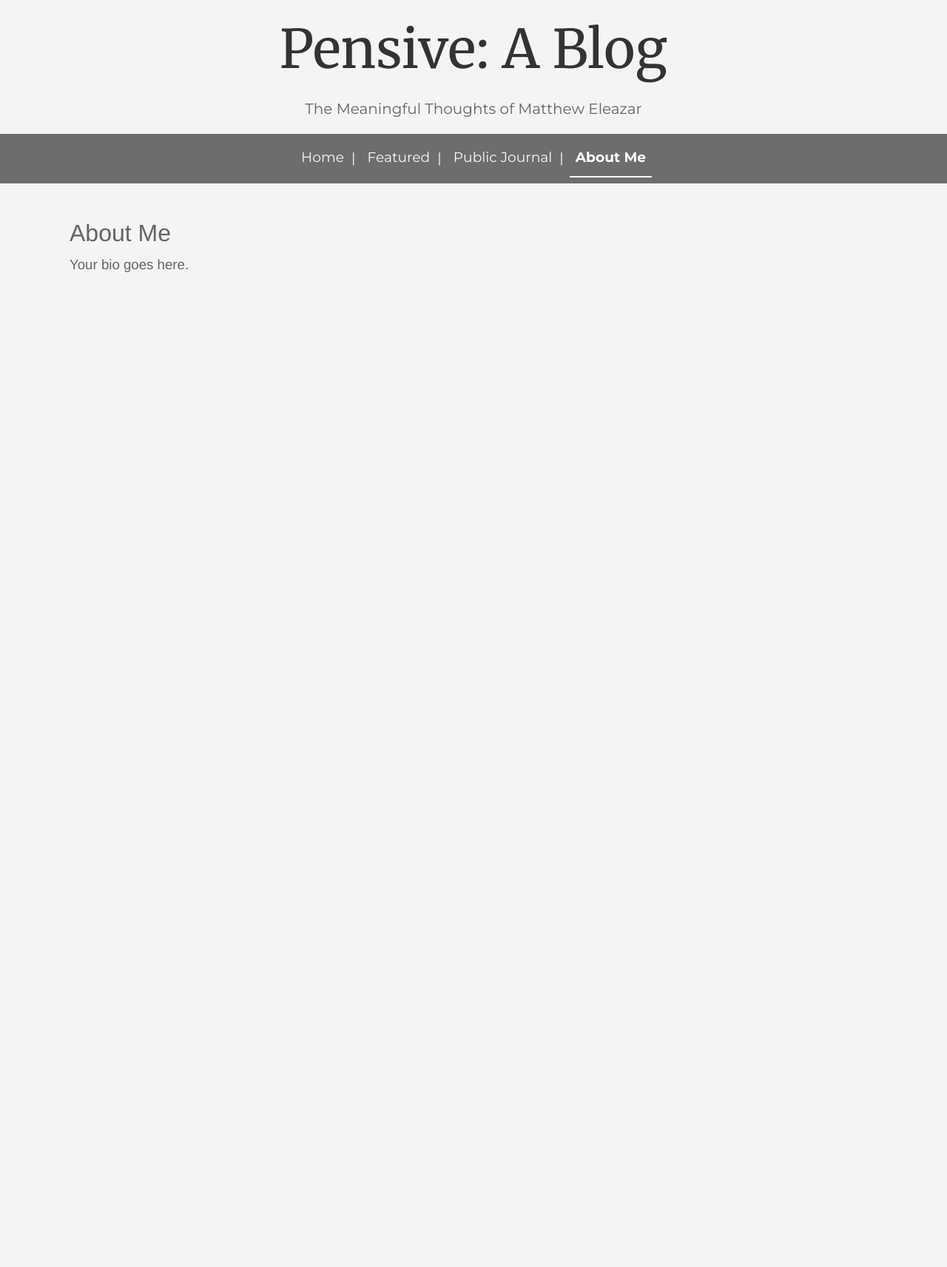
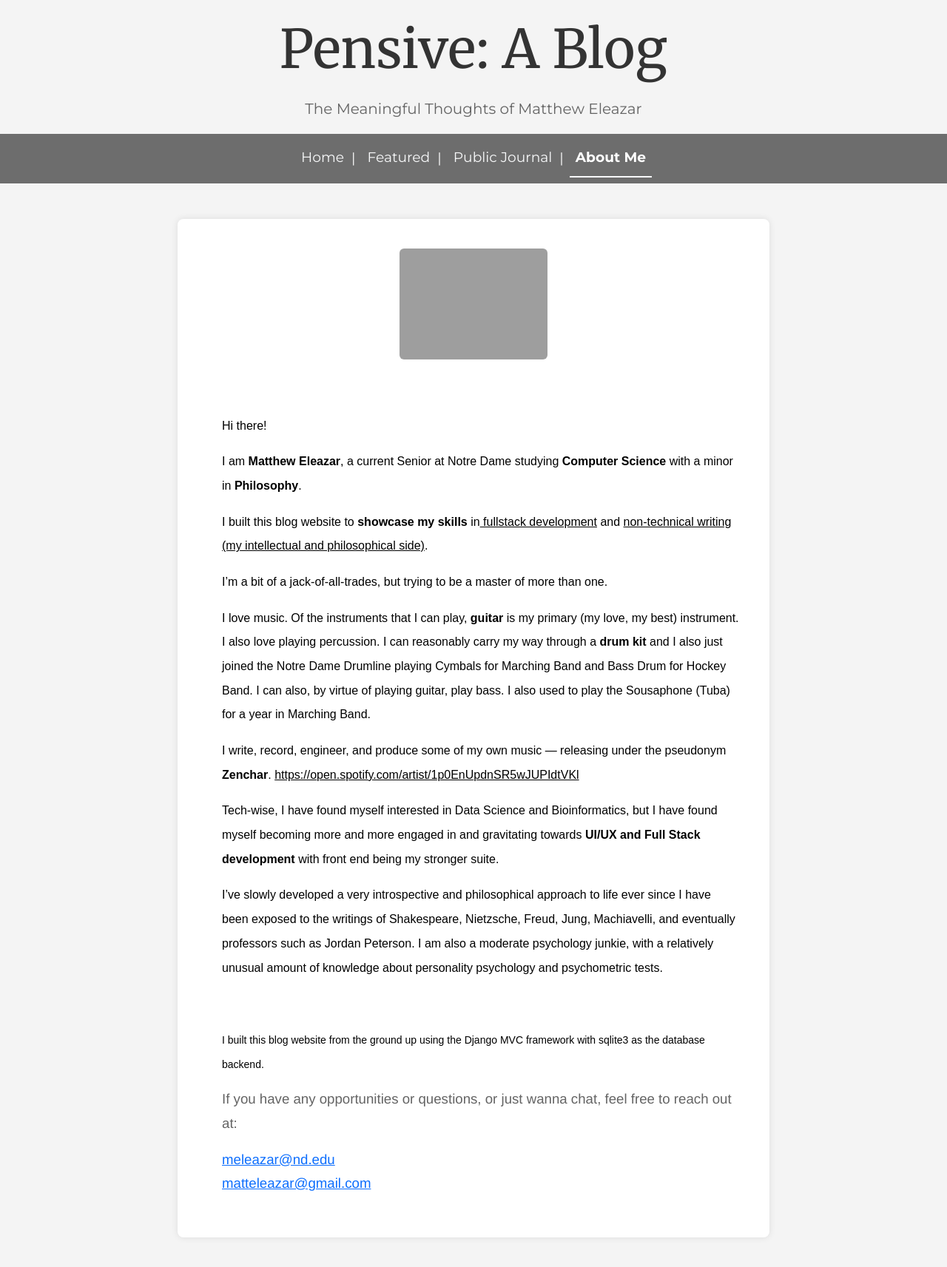
Before and after one commit to lynx-zenchar/thepensiveDjango, a Django app: page /about/ in a window 1280 px wide. Shown: the whole page at 74% size. Before the commit the page ends 368 px from the top, so only its background shows below. Run offline with Django 5.2, Linux system fonts and the light colour scheme; data comes from the database, SQL or seed files in the repository; both versions use the stored data as it was after the commit; some libraries are stand-ins or nearby versions; grey boxes are pictures that could not be loaded.

Commit message:
added about page and favicon

```diff
--- a/blog/models.py
+++ b/blog/models.py
@@ -29,3 +29,31 @@ class Comment(models.Model):
 
     def __str__(self):
         return f'Comment by {self.author.username} on {self.blog_post.title}'
+
+class About(models.Model):
+    image = models.ImageField(
+        upload_to='blog_images/',
+        null=True,
+        blank=True,
+        help_text="Upload an image for the About page (e.g., a profile picture)."
+    )
+    bio = RichTextUploadingField(
+        config_name='default',
+        help_text="Enter your bio with rich text formatting."
+    )
+    email_primary = models.EmailField(
+        max_length=254,
+        help_text="Primary contact email."
+    )
+    email_secondary = models.EmailField(
+        max_length=254,
+        blank=True,
+        help_text="Secondary contact email (optional)."
+    )
+
+    def __str__(self):
+        return "About Page Content"
+
+    class Meta:
+        verbose_name = "About Page"
+        verbose_name_plural = "About Pages"
--- a/blog/urls.py
+++ b/blog/urls.py
@@ -4,10 +4,11 @@ from django.urls import path
 from . import views
 
 urlpatterns = [
-    path('', views.home, name='home'),
-    path('blog/<int:blog_id>/', views.blog_detail, name='blog_detail'),
-    path('public_journal/', views.public_journal, name='public_journal'),
-    path('create_blog_post/', views.create_blog_post, name='create_blog_post'),
-    path('about/', views.about, name='about'),
-    path('featured/', views.featured, name='featured'),  # Added Featured URL
+    path('', views.home, name='home'),  # Home page
+    path('about/', views.about, name='about'),  # About page
+    path('featured/', views.featured, name='featured'),  # Featured page
+    path('blog/<int:blog_id>/', views.blog_detail, name='blog_detail'),  # Blog detail
+    path('public_journal/', views.public_journal, name='public_journal'),  # Public Journal
+    path('create_blog_post/', views.create_blog_post, name='create_blog_post'),  # Create Blog Post
+    # Add other URL patterns as needed
 ]
--- a/blog/views.py
+++ b/blog/views.py
@@ -1,7 +1,7 @@
 # thepensiveDjango/thepensive_django/blog/views.py
 
 from django.shortcuts import render, get_object_or_404, redirect
-from .models import BlogPost, Comment
+from .models import BlogPost, Comment, About
 from django.contrib.auth.decorators import login_required
 from .forms import BlogPostForm, CommentForm
 from django.contrib import messages
@@ -34,7 +34,11 @@ def create_blog_post(request):
     return render(request, 'blog/create_blog_post.html', {'form': form})
 
 def about(request):
-    return render(request, 'blog/about.html')
+    about_content = About.objects.first()
+    if not about_content:
+        # Optionally, log this event or notify an administrator
+        return render(request, 'blog/about.html', {'about': None})
+    return render(request, 'blog/about.html', {'about': about_content})
 
 def featured(request):
     featured_blogs = BlogPost.objects.filter(featured=True)
--- a/static/css/base.css
+++ b/static/css/base.css
@@ -194,3 +194,19 @@ header {
 .blog-link:hover {
     text-decoration: underline; /* Underline on hover */
 }
+
+
+.bio-content {
+    margin-top: 20px; /* Adds space above the bio content if needed */
+}
+
+/* Ensures that paragraphs within bio-content follow CKEditor's alignment */
+.bio-content p {
+    text-align: inherit; /* Allows paragraphs to inherit alignment from parent or inline styles */
+}
+
+@media (min-width: 768px) {
+    .content-box .bio-content {
+        margin-left: 20px; /* Adds a 20px space between the image and text */
+    }
+}
--- a/templates/base.html
+++ b/templates/base.html
@@ -14,6 +14,8 @@
 
     <!-- Custom CSS -->
     <link rel="stylesheet" href="{% static 'css/base.css' %}">
+    <!-- Favicon -->
+    <link rel="icon" href="{% static 'pensiveP.png' %}" type="image/png">
 </head>
 <body class="{% block body_class %}single is-preload{% endblock %}">
     <!-- Blog Title -->
--- a/templates/blog/about.html
+++ b/templates/blog/about.html
@@ -1,8 +1,33 @@
+<!-- blog/templates/blog/about.html -->
 {% extends "base.html" %}
-
+{% load static %}
 {% block content %}
 <div class="container mt-5">
-    <h2>About Me</h2>
-    <p>Your bio goes here.</p>
+    <div class="content-box">
+        <!-- Display About Image -->
+        {% if about.image %}
+            <div class="mb-4 text-center">
+                <img
+                    src="{{ about.image.url }}"
+                    alt="Matthew Eleazar"
+                    class="img-fluid rounded"
+                    style="max-width: 200px; height: auto; object-fit: cover;"
+                >
+            </div>
+        {% endif %}
+
+        <!-- About Bio -->
+        <div class="bio-content">
+            {{ about.bio|safe }}
+            <p>If you have any opportunities or questions, or just wanna chat, feel free to reach out at:</p>
+            <p>
+                <a href="mailto:{{ about.email_primary }}">{{ about.email_primary }}</a>
+                {% if about.email_secondary %}
+                    <br>
+                    <a href="mailto:{{ about.email_secondary }}">{{ about.email_secondary }}</a>
+                {% endif %}
+            </p>
+        </div>
+    </div>
 </div>
 {% endblock %}
--- a/thepensive_django/settings.py
+++ b/thepensive_django/settings.py
@@ -28,6 +28,7 @@ CRISPY_TEMPLATE_PACK = 'bootstrap4'
 # Custom User Model (if using)
 AUTH_USER_MODEL = 'users.CustomUser'
 
+# CKEditor Configuration
 CKEDITOR_UPLOAD_PATH = "uploads/"
 CKEDITOR_CONFIGS = {
     'default': {
--- a/thepensive_django/urls.py
+++ b/thepensive_django/urls.py
@@ -20,6 +20,7 @@ from django.contrib import admin
 from django.urls import path, include
 from django.conf import settings
 from django.conf.urls.static import static
+from blog import views as blog_views  # Ensure this import exists
 
 urlpatterns = [
     path('admin/', admin.site.urls),
```
Also changed, not shown: blog/admin.py (+14 -1 lines), templates/blog/blog_detail.html (+24 -1 lines), blog/migrations/0006_about.py (added), blog/migrations/0007_delete_about.py (added), blog/migrations/0008_about.py (added), db.sqlite3, static/nddl_me.jpg (added), static/pensiveM.png (added), static/pensiveP.png (added).
